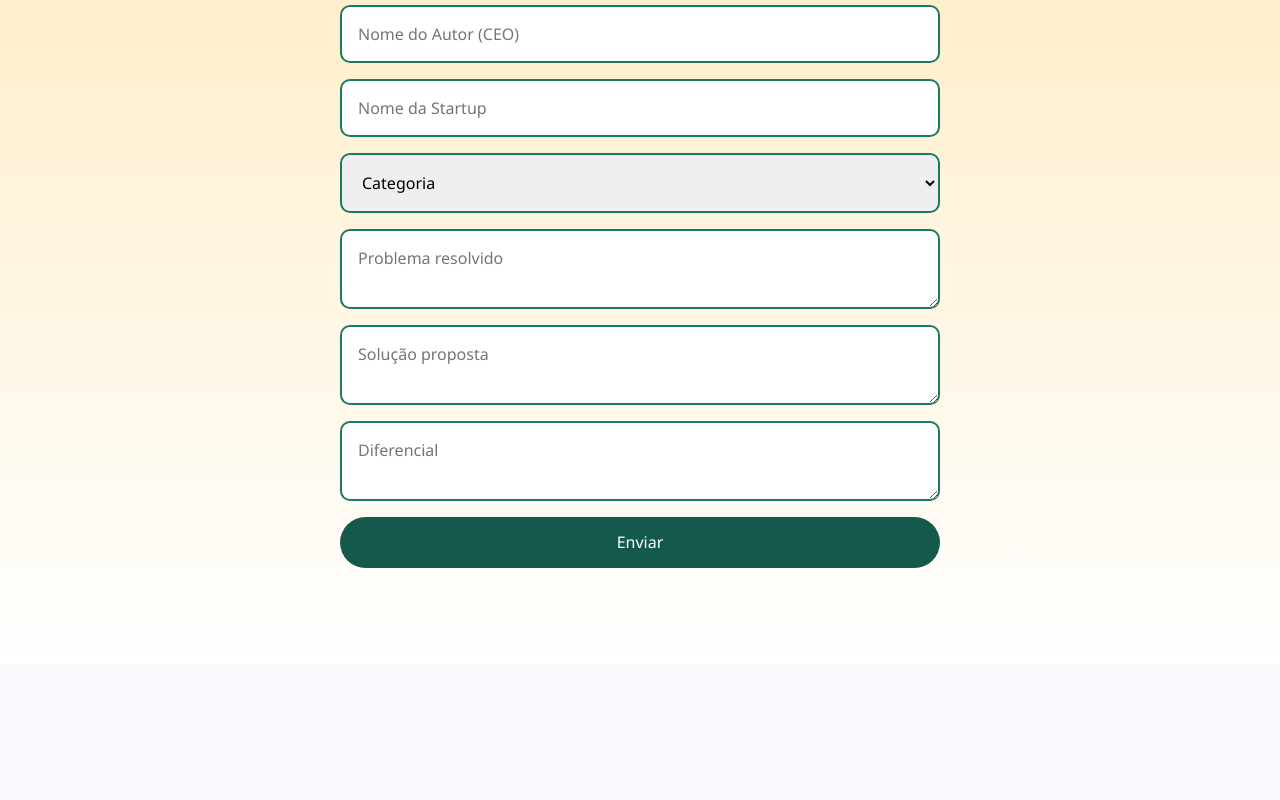
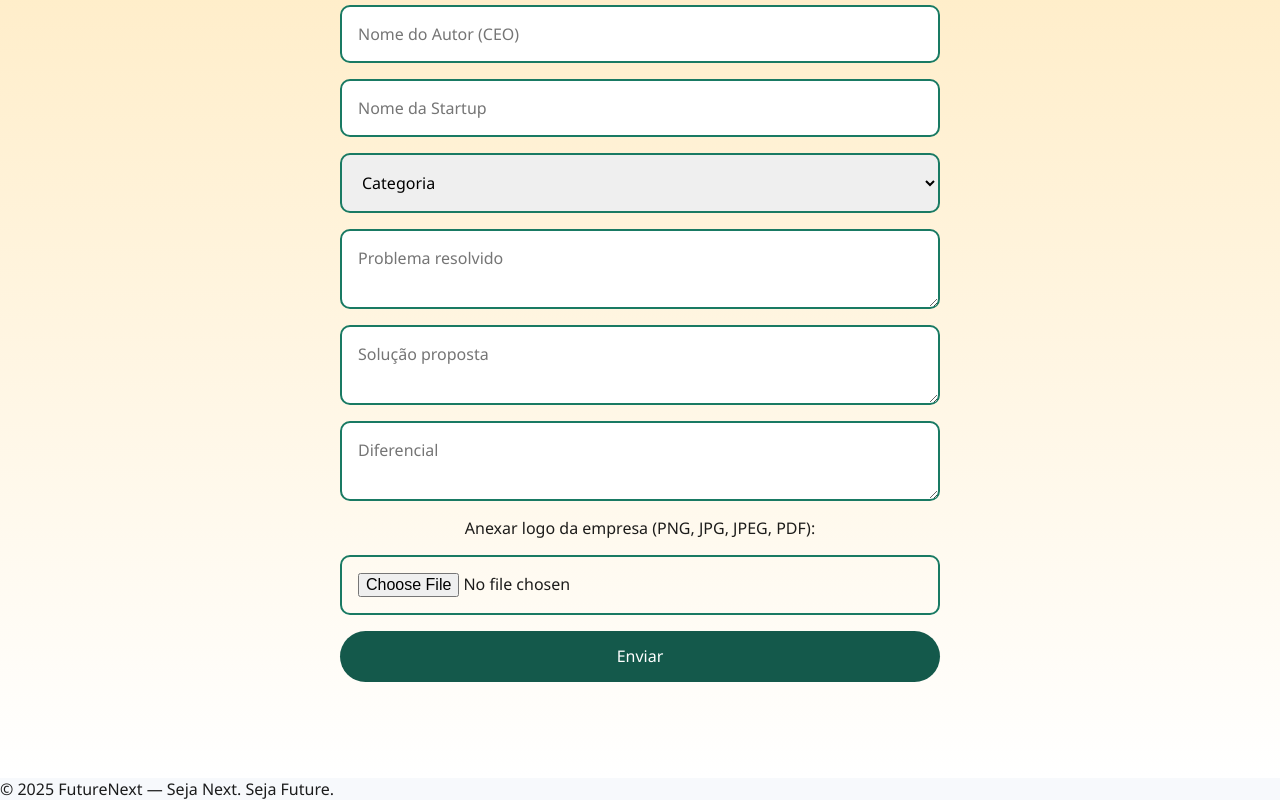
Before and after one commit to letsrosa/Projeto-Flash-Startups, a plain HTML site: page index.html in a window 1280 px wide. Shown: the part 1609-2409 px from the top of the page. Before the commit the page ends 2273 px from the top, so only its background shows below. Drawn offline with Linux system fonts and the light colour scheme; files whose address does not match are found by name.

Commit message:
Update index.html

```diff
--- a/index.html
+++ b/index.html
@@ -87,8 +87,14 @@
   <textarea placeholder="Problema resolvido" required></textarea>
   <textarea placeholder="Solução proposta" required></textarea>
   <textarea placeholder="Diferencial" required></textarea>
+
+  <!-- Upload da logo -->
+  <label for="logo">Anexar logo da empresa (PNG, JPG, JPEG, PDF):</label>
+  <input type="file" id="logo" name="logo" accept=".png, .jpg, .jpeg, .pdf" required />
+
   <button type="submit">Enviar</button>
 </form>
+
     </section>
   </div>
 
@@ -110,12 +116,16 @@
 
       setTimeout(() => {
         modal.style.display = "none";
-      }, 10000); // Fecha após 10 segundos
+      }, 1); // Fecha após 10 segundos
 
       this.reset(); // Limpa os campos
     });
   </script>
 
   <script src="script.js"></script>
+  <footer class="site-footer">
+  <p>&copy; 2025 FutureNext — Seja Next. Seja Future.</p>
+</footer>
+
 </body>
 </html>
```
Lines whose indentation alone changed are shown as unchanged.
